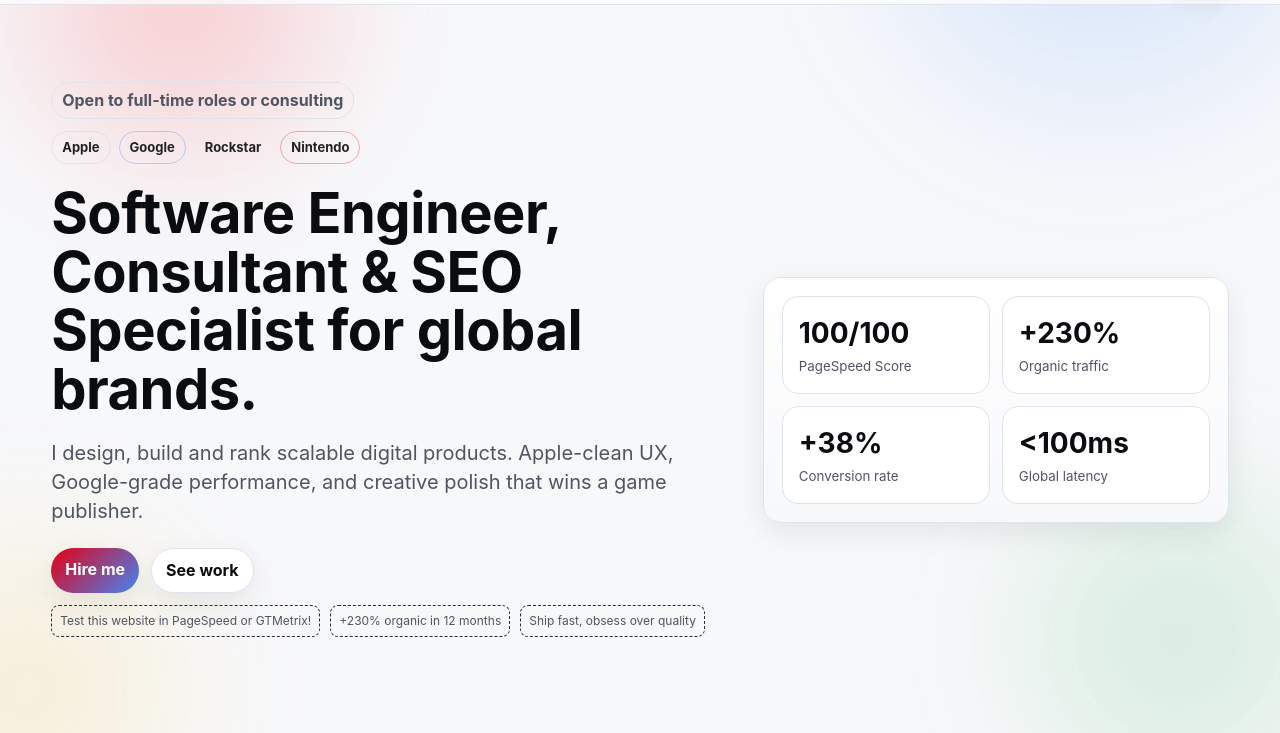
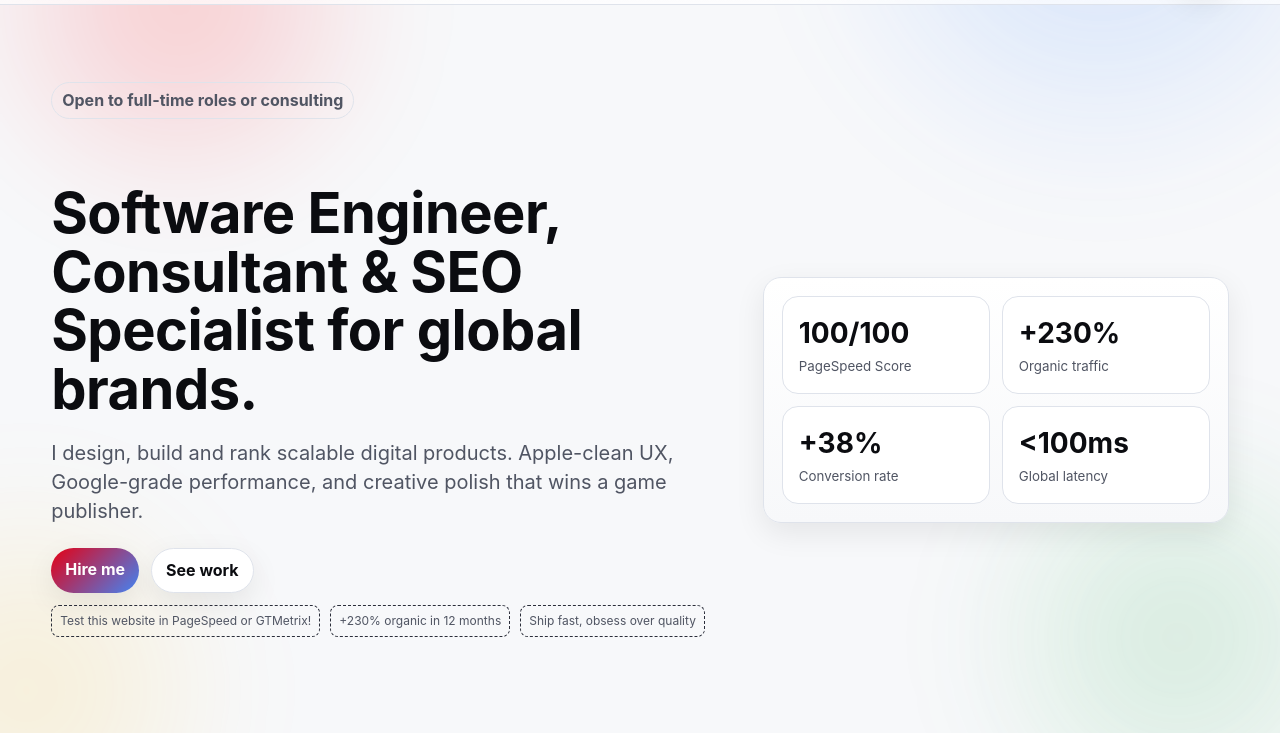
Before and after one commit to eraldxhakoj/eraldxhakoj.github.io, a plain HTML site: page index.html in a window 1280 px wide. Shown: the part 67-800 px from the top of the page. Drawn offline with Linux system fonts and the light colour scheme.

Commit message:
Update index.html

```diff
--- a/index.html
+++ b/index.html
@@ -403,7 +403,7 @@
   <main id="top">
     <section class="hero wrap" id="about">
       <div class="tag" data-i18n="hero.tag">Disponibile per full‑time o consulenze</div>
-      <div class="chips" aria-label="target-brands">
+      <div class="chips" aria-label="target-brands" style="visibility: hidden;">
         <span class="chip a">Apple</span>
         <span class="chip g">Google</span>
         <span class="chip r">Rockstar</span>
```
